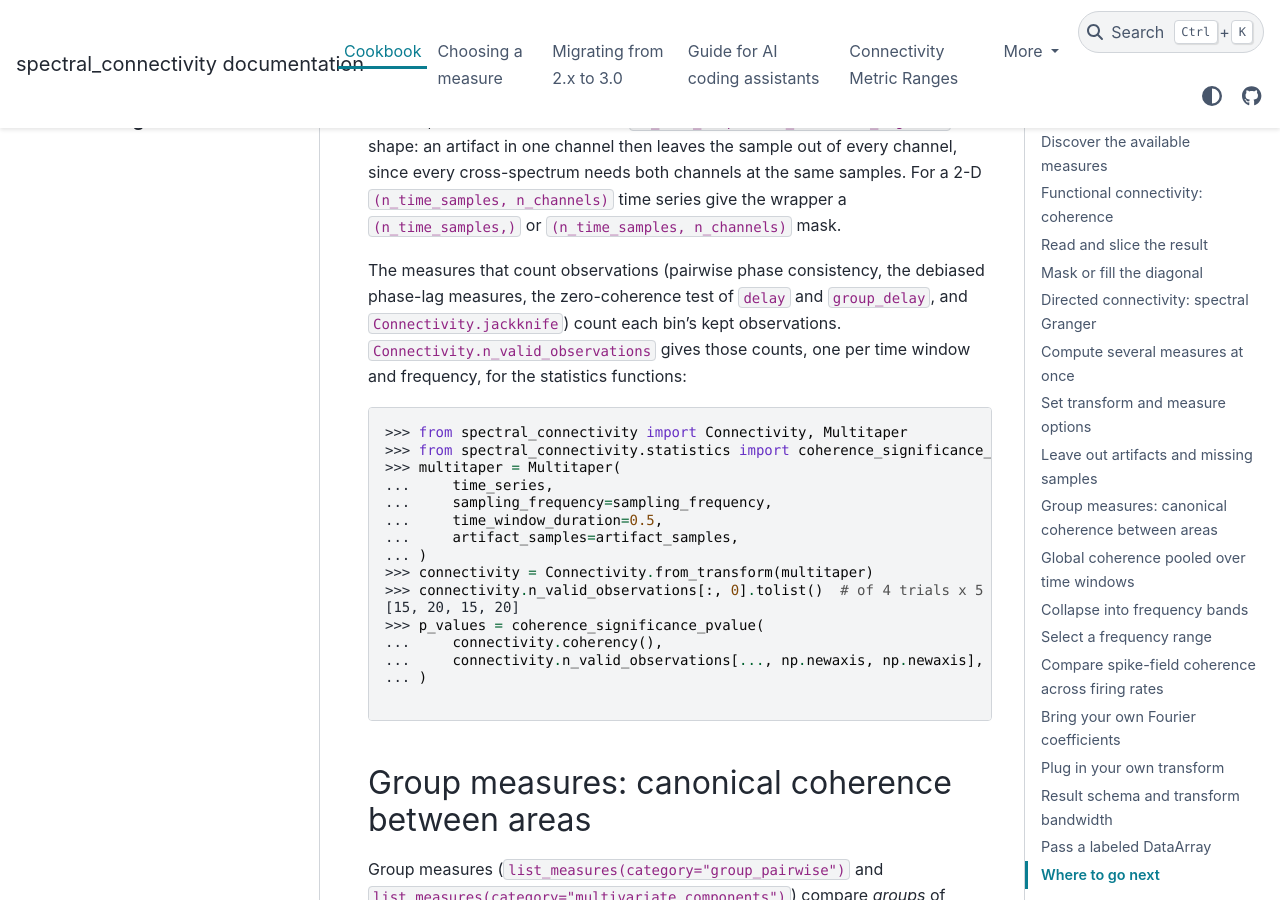
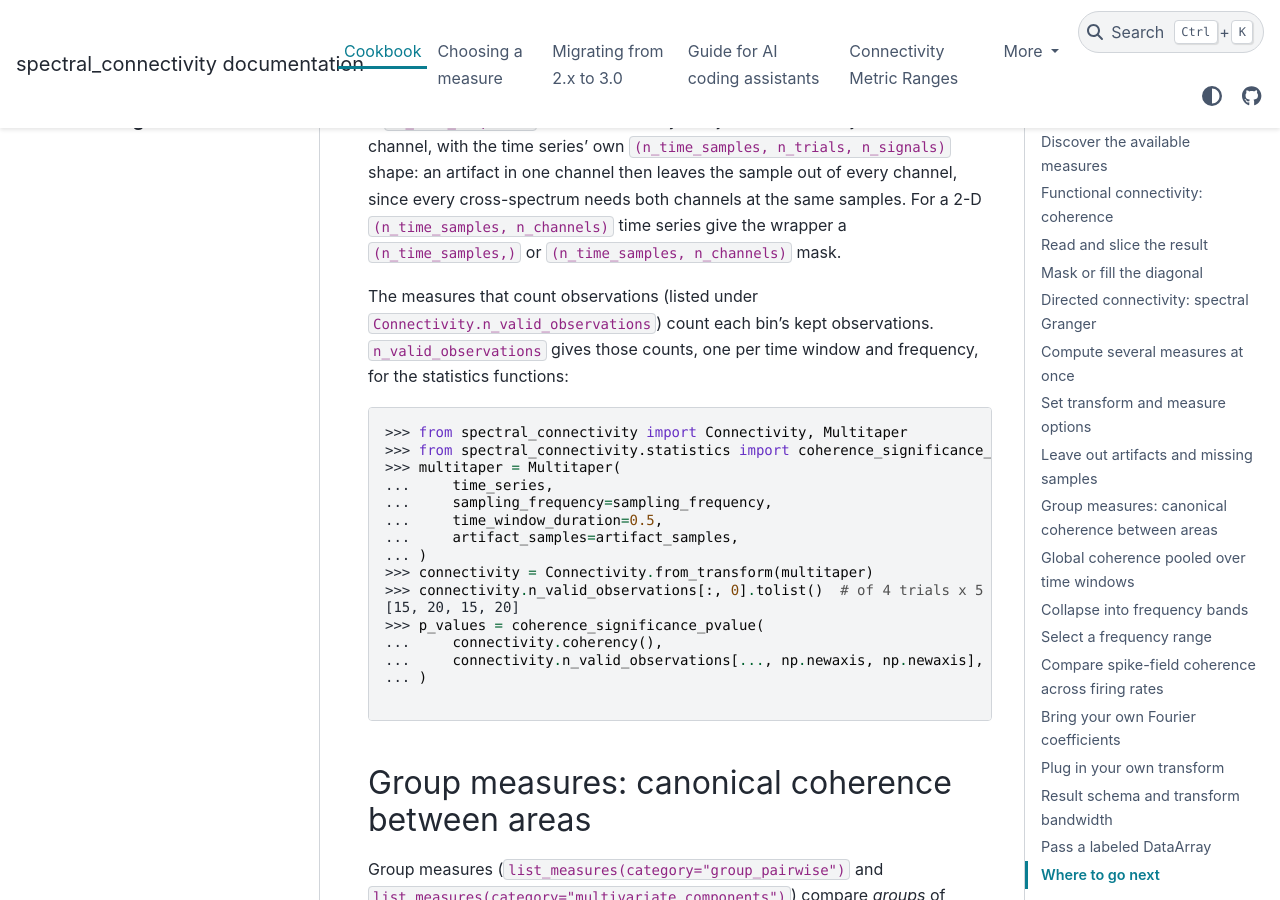
Before and after one commit to Eden-Kramer-Lab/spectral_connectivity, a Sphinx documentation site: the page built from docs/cookbook.md, in a window 1280 px wide and 900 px high, scrolled down 7050 px. Built offline with Sphinx 7.4.7 and the PyData theme 0.15.4, drawn with Linux system fonts in a browser that asks for light colours; pages that are not in the unit, such as notebooks, are missing from menus; the version number could not be read and is left out; some of the changed text lies outside the part shown.

Commit message:
Say each artifact_samples fact once in the docs
The measures that count observations are listed under
n_valid_observations and linked from the artifact_samples docstring and
the cookbook; the MNE/FieldTrip/masked-array convention sentence stays
in the docstring and the cookbook only; the window rule is stated once
in the docstring; n_observations points to n_valid_observations once.
The changelog and cookbook say ShortTimeFourierTransform takes
artifact_samples too.

Co-Authored-By: Claude Opus 5.5 <noreply@anthropic.com>

````diff
--- a/docs/cookbook.md
+++ b/docs/cookbook.md
@@ -334,11 +334,10 @@ since every cross-spectrum needs both channels at the same samples. For a 2-D
 `(n_time_samples, n_channels)` time series give the wrapper a
 `(n_time_samples,)` or `(n_time_samples, n_channels)` mask.
 
-The measures that count observations (pairwise phase consistency, the
-debiased phase-lag measures, the zero-coherence test of `delay` and
-`group_delay`, and `Connectivity.jackknife`) count each bin's kept
-observations. `Connectivity.n_valid_observations` gives those counts, one per
-time window and frequency, for the statistics functions:
+The measures that count observations (listed under
+`Connectivity.n_valid_observations`) count each bin's kept observations.
+`n_valid_observations` gives those counts, one per time window and
+frequency, for the statistics functions:
 
 ```python
 >>> from spectral_connectivity import Connectivity, Multitaper
````
Also changed, not shown: other parts of docs/cookbook.md (+2 -2 lines), CHANGELOG.md (+6 -6 lines), docs/llm_guide.md (+2 -2 lines), 2 other files.
